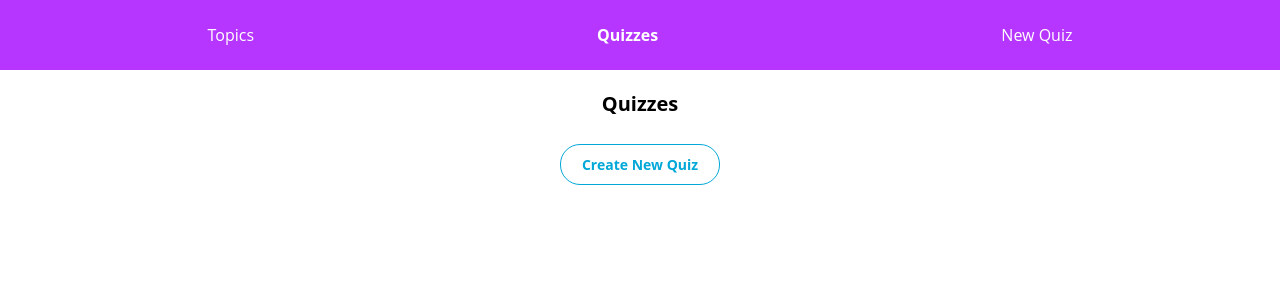
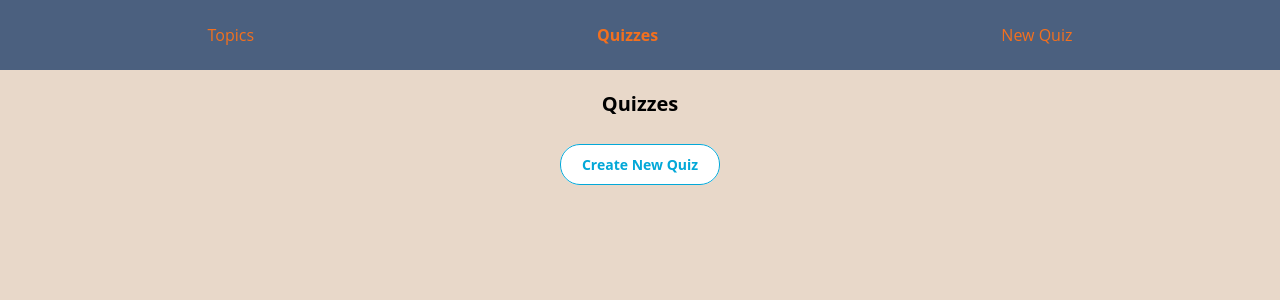
Before and after one commit to guntza10/flashcards, a React (Create React App) app: page /quizzes in a window 1280 px wide. Shown: the top 300 px of the page. Built offline with nearby package versions, Linux system fonts and the light colour scheme.

Commit message:
refactor:  implement config css value

```diff
--- a/src/index.css
+++ b/src/index.css
@@ -3,13 +3,24 @@
   box-sizing: border-box;
 }
 
+:root {
+  --primary-color: #4b607f;
+  --secondary-color: #f3701e;
+  --tertiary-color: #e8d8c9;
+  --button-color: #03a8d8;
+  --base-white: #ffffff;
+  --base-black: #000000;
+  --font-size: 16px;
+}
+
 html,
 body {
   margin: 0;
+  background-color: var(--tertiary-color);
 }
 
 nav {
-  background: #b736ff;
+  background: var(--primary-color);
   display: flex;
   padding: 24px 36px;
 }
@@ -28,7 +39,7 @@ nav ul li {
 }
 
 nav a {
-  color: white;
+  color: var(--secondary-color);
   font-size: 16px;
   text-decoration: none;
 }
@@ -40,26 +51,26 @@ nav a.active {
 h1 {
   font-weight: bold;
   font-size: 20px;
-  color: #000000;
+  color: var(--base-black);
   margin: 0;
 }
 
 h2 {
   font-weight: bold;
   font-size: 16px;
-  color: #000000;
+  color: var(--base-black);
   margin: 0;
 }
 
 button,
 .button {
-  background: #ffffff;
-  border: 1px solid #03a8d8;
+  background: var(--base-white);
+  border: 1px solid var(--button-color);
   border-radius: 20px;
   text-align: center;
   font-weight: bold;
   font-size: 14px;
-  color: #03a8d8;
+  color: var(--button-color);
   padding: 10px 21px;
   text-decoration: none;
   cursor: pointer;
@@ -77,7 +88,7 @@ section {
 
 input,
 select {
-  background: #ffffff;
+  background: var(--base-white);
   border: 1px solid #979797;
   border-radius: 3px;
   padding: 8px 10px;
@@ -119,7 +130,7 @@ section > h1 {
 }
 
 .remove-card-button {
-  color: #03a8d8;
+  color: var(--button-color);
   text-align: right;
   font-weight: bold;
   font-size: 12px;
@@ -140,7 +151,7 @@ option {
 }
 
 .topic {
-  background: #ffffff;
+  background: var(--base-white);
   border: 1px solid #bcbcbc;
   border-radius: 3px;
   padding: 26px 20px;
@@ -161,7 +172,7 @@ option {
 
 .topic-link {
   text-decoration: none;
-  color: #000000;
+  color: var(--base-black);
 }
 
 .text-content > p {
@@ -188,9 +199,9 @@ li:not(:last-child) {
 .quiz {
   font-weight: bold;
   font-size: 14px;
-  color: #000000;
+  color: var(--base-black);
   padding: 25px 6px;
-  background: #ffffff;
+  background: var(--base-white);
   border: 1px solid #bcbcbc;
   border-radius: 3px;
   width: 88px;
@@ -201,7 +212,7 @@ li:not(:last-child) {
 
 .quiz > a {
   text-decoration: none;
-  color: #000000;
+  color: var(--base-black);
 }
 
 .cards-list {
@@ -210,10 +221,10 @@ li:not(:last-child) {
 }
 
 .card {
-  background: #b736ff;
+  background: var(--primary-color);
   border-radius: 4px;
   border: none;
-  color: white;
+  color: var(--secondary-color);
   padding: 73px 44px;
   width: 100%;
 }
```
